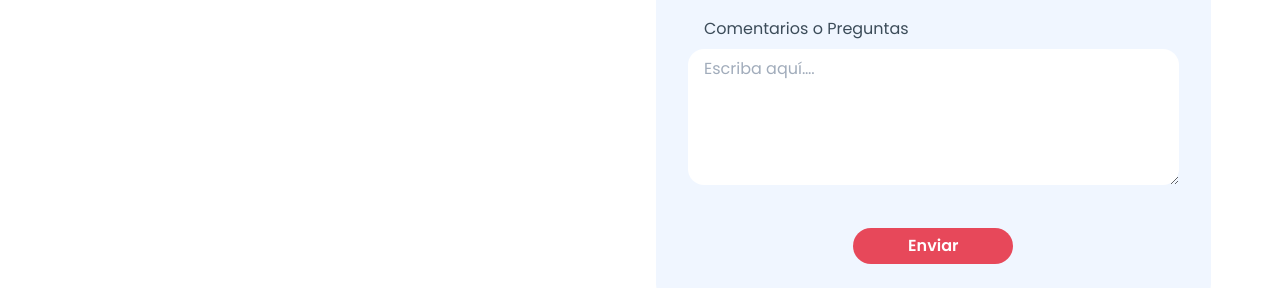
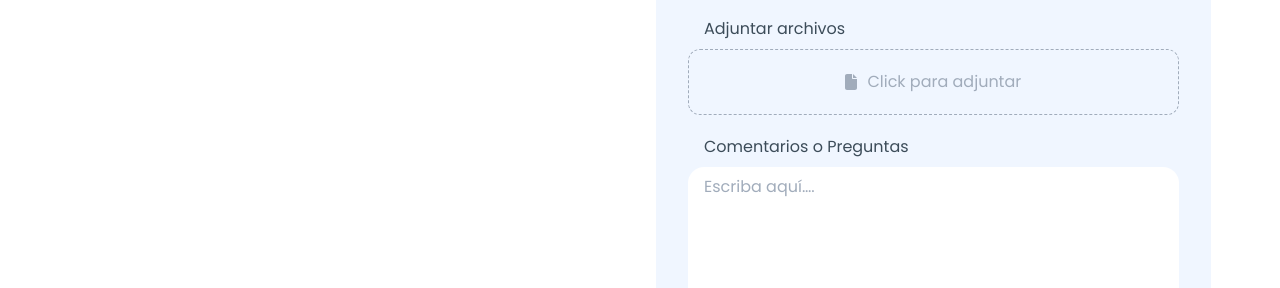
Before and after one commit to lvelitoruiz/medical, a Gatsby site: page /contacto in a window 1280 px wide. Shown: the part 512-800 px from the top of the page. Built offline with nearby package versions, Linux system fonts and the light colour scheme; Gatsby itself is replaced by a stand-in of ours; no server answers.

Commit message:
Sending mail with image

```diff
--- a/src/components/Pages/contacto/form.jsx
+++ b/src/components/Pages/contacto/form.jsx
@@ -80,7 +80,7 @@ const Form = () => {
 								{
 									(!mailSent) ?
 									<Formik
-										initialValues={{ email: '', username: '', lastname: '', cellphone: '', message: '', subject: '' }}
+										initialValues={{ email: '', username: '', lastname: '', cellphone: '', message: '', subject: '', img: '' }}
 										validate={values => {
 											const errors = {};
 											if (!values.email) {
@@ -203,7 +203,7 @@ const Form = () => {
 																	<p className="p-2 text-red">{errors.subject && touched.subject && errors.subject}</p>
 																</div>
 															</div>
-															{/* <div className="col-md-12">
+															<div className="col-md-12">
 																<div className="mb-[20px]">
 																	<p className="font-normal pb-[8px] pl-[16px]">Adjuntar archivos</p>
 																	<div>
@@ -214,7 +214,7 @@ const Form = () => {
 																		</label>
 																	</div>
 																</div>
-															</div> */}
+															</div>
 															<div className="col-md-12">
 																<div className="mb-[20px]">
 																	<p className="font-normal pb-[8px] pl-[16px]">Comentarios o Preguntas</p>
```
